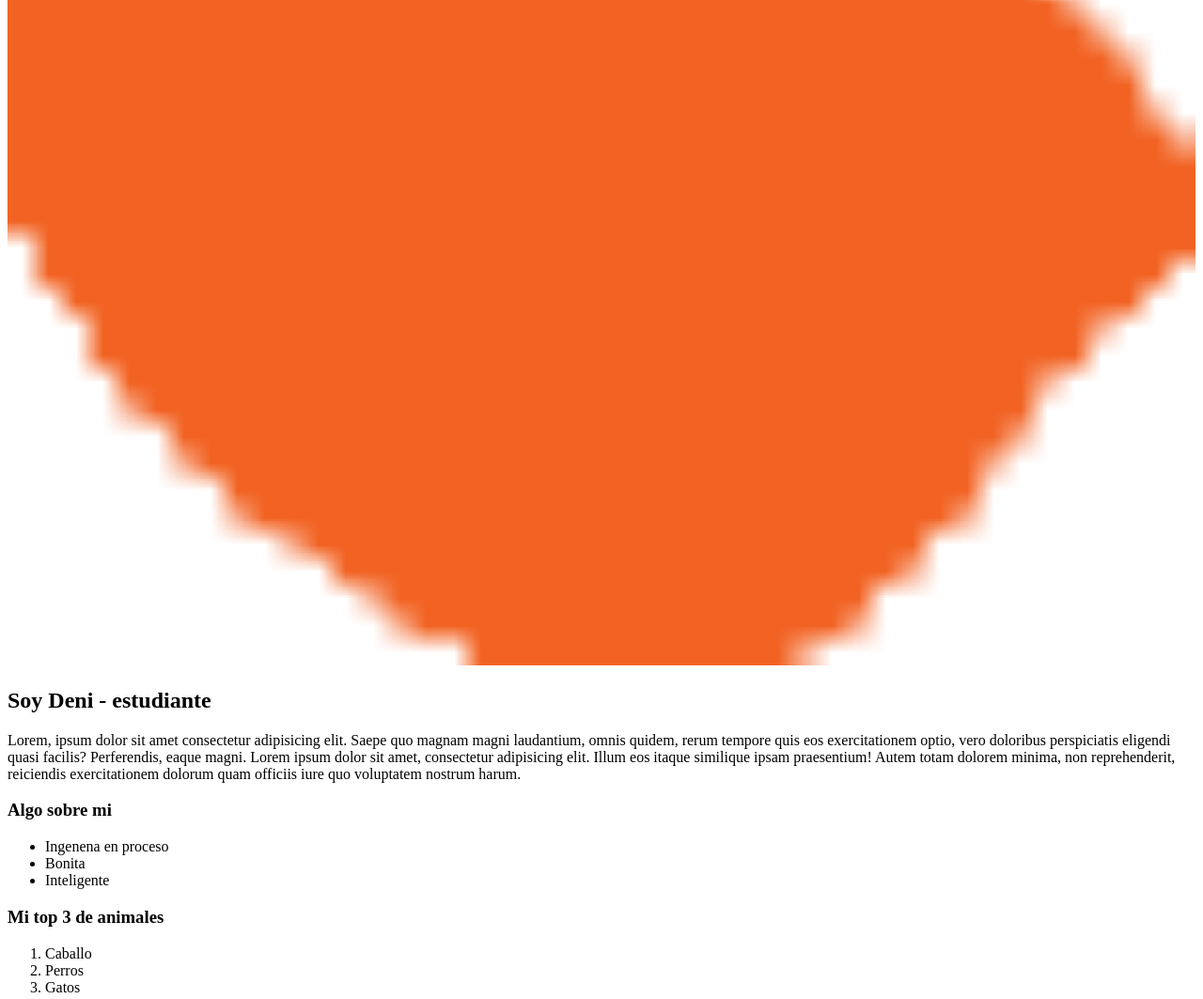
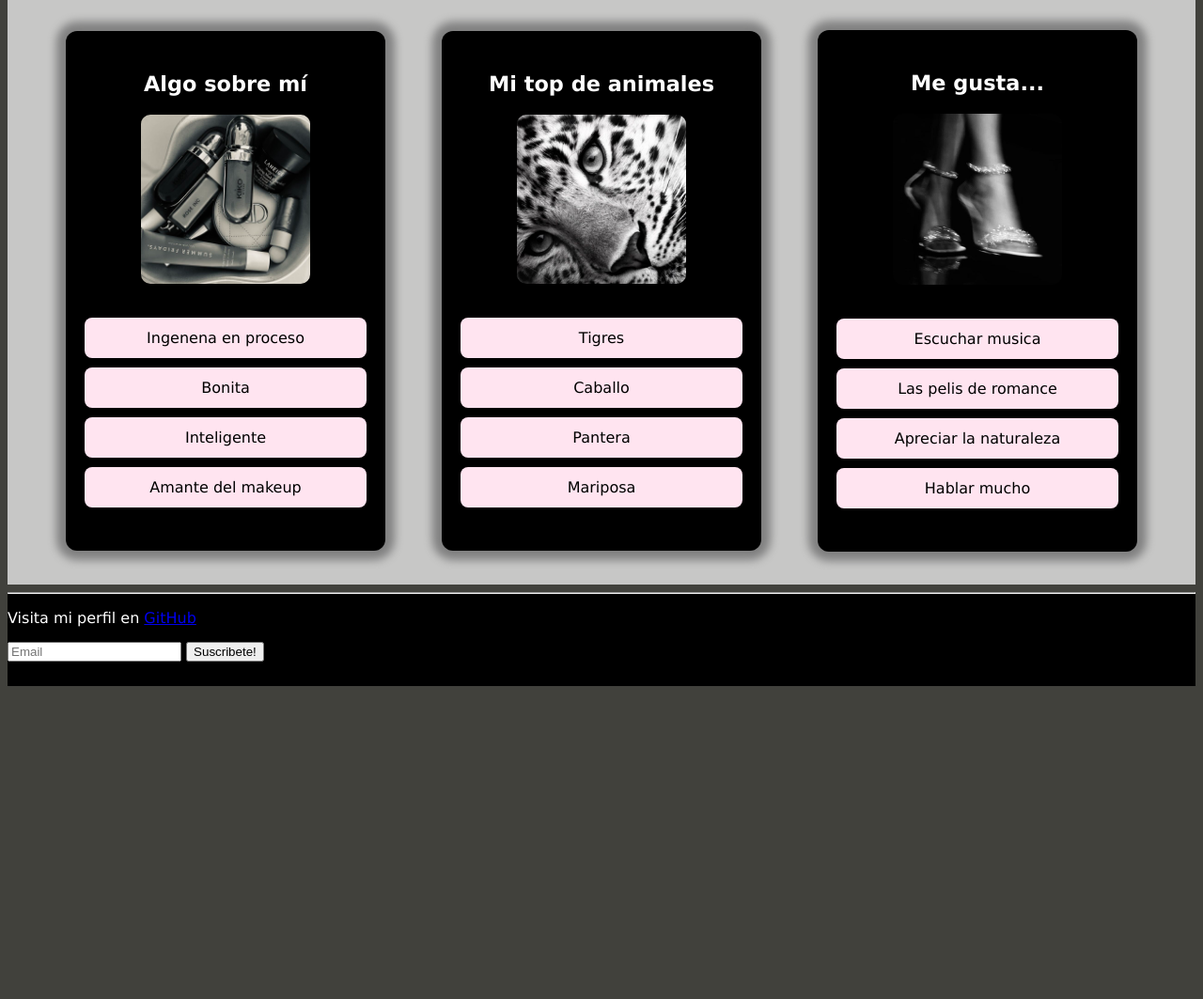
Before and after one commit to nixsbxbx/nixsbxbx.github.io, a plain HTML site: page index.html in a window 1280 px wide. Shown: the part 636-1699 px from the top of the page at 94% size. After the commit the page ends 1374 px from the top, so only its background shows below. Drawn offline with Linux system fonts and the light colour scheme.

Commit message:
Mi primer pagina web

```diff
--- a/index.html
+++ b/index.html
@@ -4,46 +4,58 @@
     <meta charset="UTF-8">
     <meta name="viewport" content="width=device-width, initial-scale=1.0">
     <title>Mi pagina personal</title>
+    <link rel="stylesheet" href="styles.css">
 </head>
 <body>
     <!-- <etiqueta atributo="valor">
     contenido
 </etiqueta> -->
 <header>
+    <div>
+        <h1> Bienvenid@ <br> Soy Deni - estudiante</h1>
+        <img src="./fotoperfil.jpeg" alt="Mi foto de perfil" width="15%">
+    </div>
+</header>
 <main>
-<h1> Bienvenido a mi Página Personal</h1>
-<img src="./Captura de pantalla 2025-06-18 212456.png" alt="Mi foto de perfil" width="100%">
-<h2> Soy Deni - estudiante </h2>
-<p> Lorem, ipsum dolor sit amet consectetur adipisicing elit.
-    Saepe quo magnam magni laudantium, omnis quidem, rerum tempore quis eos exercitationem optio,
-    vero doloribus perspiciatis eligendi quasi facilis? Perferendis, eaque magni.
-    Lorem ipsum dolor sit amet, consectetur adipisicing elit. Illum eos itaque similique ipsam praesentium!
-    Autem totam dolorem minima, non reprehenderit,
-    reiciendis exercitationem dolorum quam officiis iure quo voluptatem nostrum harum.
-</p>
-</header>
-<section>
-<h3> Algo sobre mi</h3>
+    <section class="card">
+    <h3> Algo sobre mí</h3>
+    <img src="sobremi.jpg" alt="Imagen personal">
     <ul>
-    <li> Ingenena en proceso</li>
-    <li> Bonita </li>
-    <li> Inteligente </li>
+        <li>Ingenena en proceso</li>
+        <li>Bonita</li>
+        <li>Inteligente</li>
+        <li>Amante del makeup</li>
         </ul>
     </section>
-<section>
-<h3> Mi top 3 de animales </h3>
+
+    <section class="card">
+        <h3> Mi top de animales</h3>
+        <img src="animalesfav.jpg" alt="Animales favoritos">
         <ol>
-    <li> Caballo</li>
-    <li> Perros </li>
-    <li> Gatos</li>
+        <li>Tigres</li>
+        <li>Caballo</li>
+        <li>Pantera</li>
+        <li>Mariposa</li>
         </ol>
     </section>
+
+    <section class="card">
+    <h3> Me gusta...</h3>
+    <img src="megusta.jpg" alt="Me gusta">
+    <ol>
+        <li>Escuchar musica</li>
+        <li>Las pelis de romance</li>
+        <li>Apreciar la naturaleza</li>
+        <li>Hablar mucho</li>
+    </ol>
+    </section>
+
+</main>
 <footer>
     <hr>
 <p>Visita mi perfil en <a href="https://github.com/franlop24"> GitHub </a></p>
 <input type="text" placeholder="Email">
-<button>Suscribete! </button>
+<button class="btn">Suscribete! </button>
 </footer>
-</main>
 </body>
 </html>
--- /dev/null
+++ b/styles.css
@@ -0,0 +1,106 @@
+body * body{
+    margin: 0;
+    padding: 0;
+}
+
+body{
+    font-family:'Lucida Sans', 'Lucida Sans Regular', 'Lucida Grande', 'Lucida Sans Unicode', Geneva, Verdana, sans-serif;
+    background-color: rgb(65, 65, 60);
+}
+
+header {
+    width: 100%;
+    height:625px;
+    background-image: url('./foto1.jpg');
+    background-repeat: no-repeat;
+    background-size: cover;
+    background-position: bottom;
+}
+
+header img {
+    width: 300px;
+    height: 250px;
+    border-radius: 50%
+}
+
+header div {
+    width: 100%;
+    height: 100%;
+    padding-right: 10px;
+    background: #3a3b4088;
+    display: flex;
+    flex-direction: column;
+    justify-content: center;
+    align-items: flex-end;
+    color: white;
+}
+
+section.card {
+    padding: 20px;
+    margin: 20px;
+    width: 300px;
+    display: flex;
+    flex-direction: column;
+    align-items: center;
+    gap: 10px;
+    box-shadow: 0 0 10px 10px gray;
+    background-color: rgb(0, 0, 0);
+    border-radius: 12px;
+}
+
+section.card h3 {
+    color: #ffffff;
+    font-size: 1.4em;
+    margin-bottom: 10px;
+}
+
+section.card img {
+    width: 60%;
+    height: auto;
+    border-radius: 10px;
+    box-shadow: 0 0 5px rgba(0,0,0,0.2);
+}
+
+section.card ul, section.card ol {
+    list-style: none;
+    padding: 0;
+    width: 100%;
+}
+
+section.card li {
+    background-color: #ffe4f0;
+    margin: 10px 0;
+    padding: 12px;
+    border-radius: 8px;
+    transition: background-color 0.3s ease, transform 0.3s ease;
+    cursor: pointer;
+    text-align: center;
+    box-shadow: 0 2px 5px rgba(0,0,0,0.1);
+}
+
+section.card li:hover {
+    background-color: #333334;
+    color: white;
+    transform: scale(1.03);
+}
+
+main {
+    width: 100%;
+    height:625px;
+    margin: 0 auto;
+    display: flex;
+    justify-content: center; /* Centra horizontalmente */
+    align-items: center;     /* Centra verticalmente si hay altura */
+    gap: 20px;               /* Espacio entre tarjetas */
+    background-color: #ffffffb4;
+}
+
+footer {
+    width: 100%;
+    height: 100px;
+    background-color: black;
+    color: white;
+    background-repeat: no-repeat;
+    background-size: cover;
+    background-position: bottom;
+}
```
Also changed, not shown: Captura de pantalla 2025-06-18 212456.png (deleted), animalesfav.jpg (added), foto1.jpg (added), fotoperfil.jpeg (added), megusta.jpg (added), sobremi.jpg (added). Lines whose indentation alone changed are shown as unchanged.
